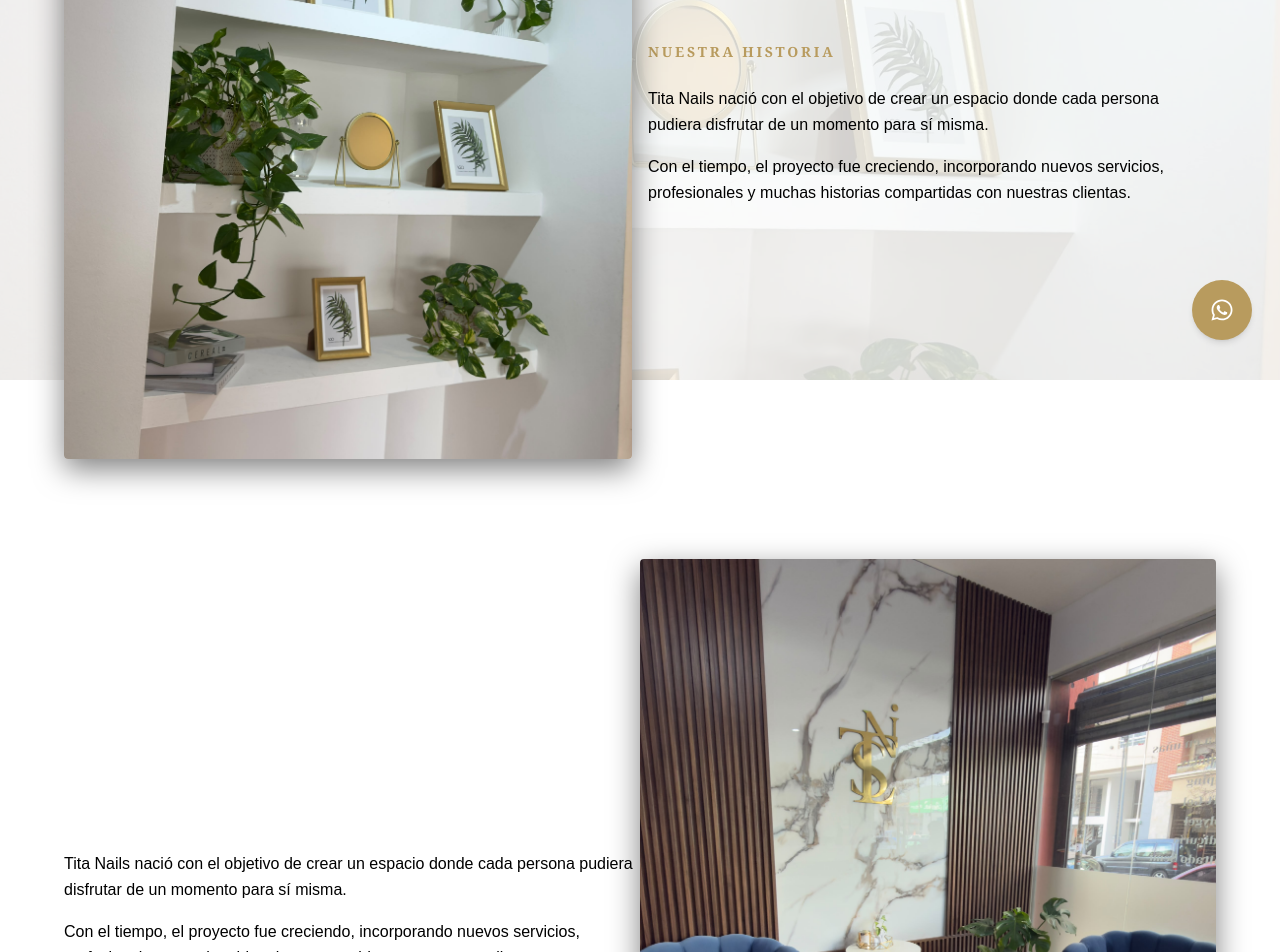
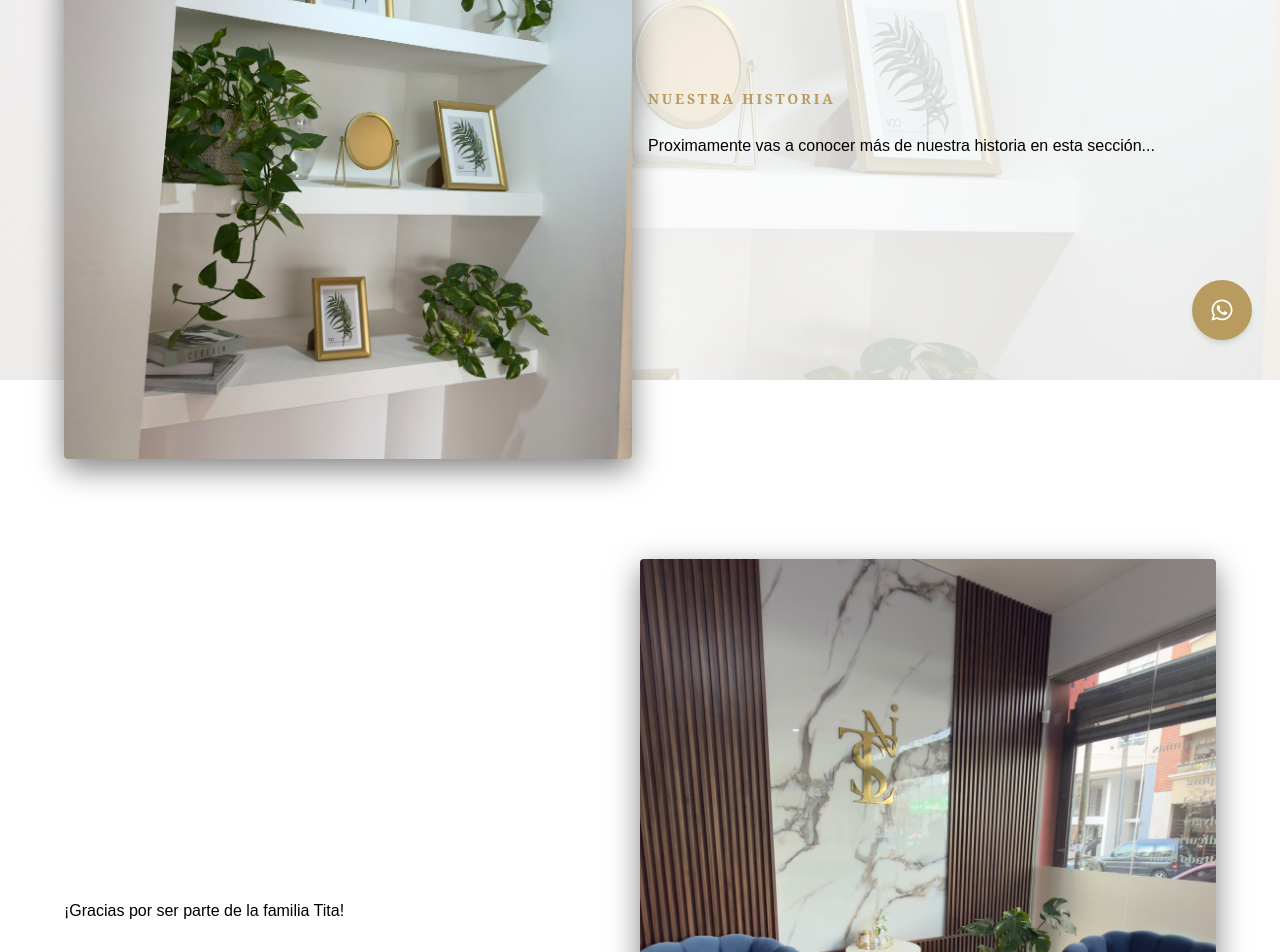
Before and after one commit to juancivardi/tita-nails, a Next.js app: page /historia in a window 1280 px wide. Shown: the part 420-1372 px from the top of the page. Built offline with nearby package versions, Linux system fonts and the light colour scheme.

Commit message:
Change the text of nuestra historia

```diff
--- a/app/historia/page.tsx
+++ b/app/historia/page.tsx
@@ -25,14 +25,7 @@ export default function Historia() {
 
             <div className="mt-6 space-y-4 text-base leading-relaxed text-black">
               <p>
-                Tita Nails nació con el objetivo de crear un espacio donde
-                cada persona pudiera disfrutar de un momento para sí misma.
-              </p>
-
-              <p>
-                Con el tiempo, el proyecto fue creciendo, incorporando nuevos
-                servicios, profesionales y muchas historias compartidas con
-                nuestras clientas.
+                Proximamente vas a conocer más de nuestra historia en esta sección...
               </p>
             </div>
           </div>
@@ -40,15 +33,9 @@ export default function Historia() {
         <div className="mt-5 grid items-center md:grid-cols-2">
             <div>
                 <div className="mt-6 space-y-4 text-base leading-relaxed text-black">
-                  <p>
-                    Tita Nails nació con el objetivo de crear un espacio donde
-                      cada persona pudiera disfrutar de un momento para sí misma.
-                  </p>
 
                   <p>
-                      Con el tiempo, el proyecto fue creciendo, incorporando nuevos
-                      servicios, profesionales y muchas historias compartidas con
-                      nuestras clientas.
+                      ¡Gracias por ser parte de la familia Tita!
                   </p>
                 </div>
 
```
